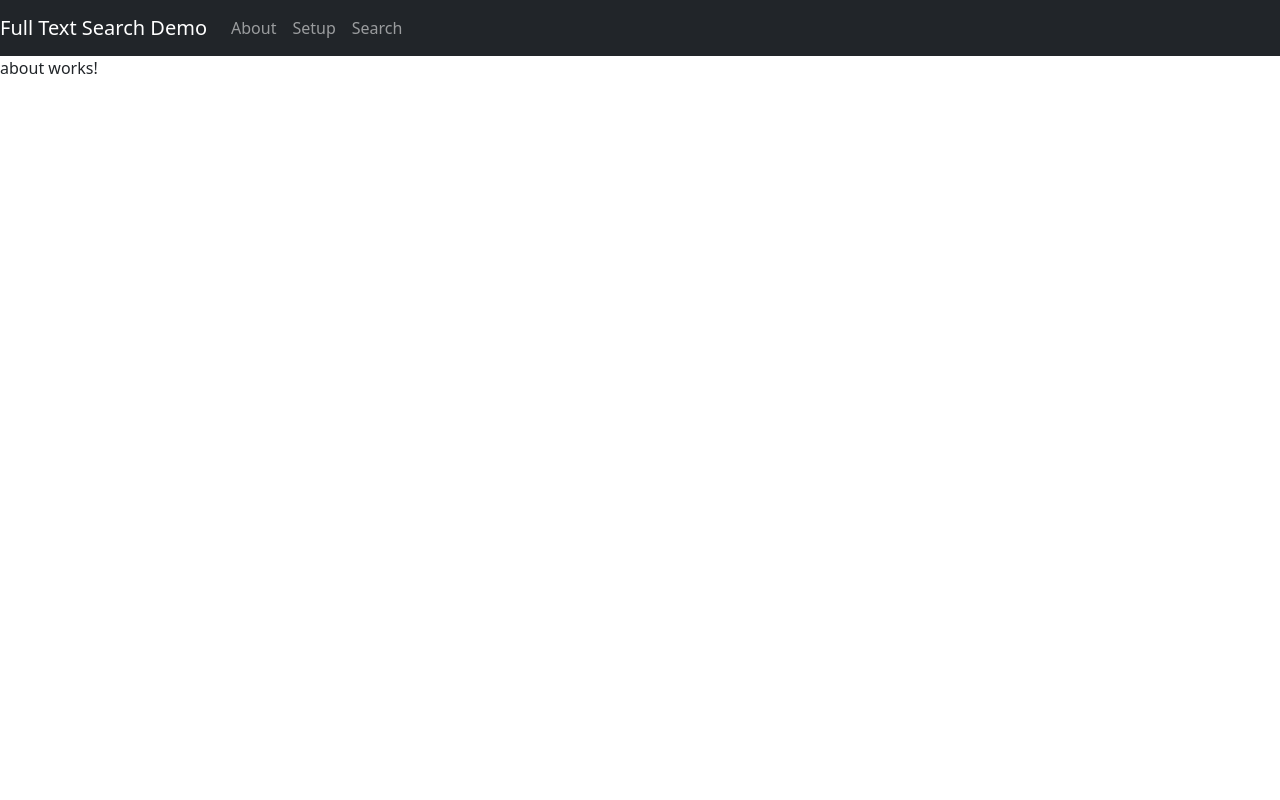
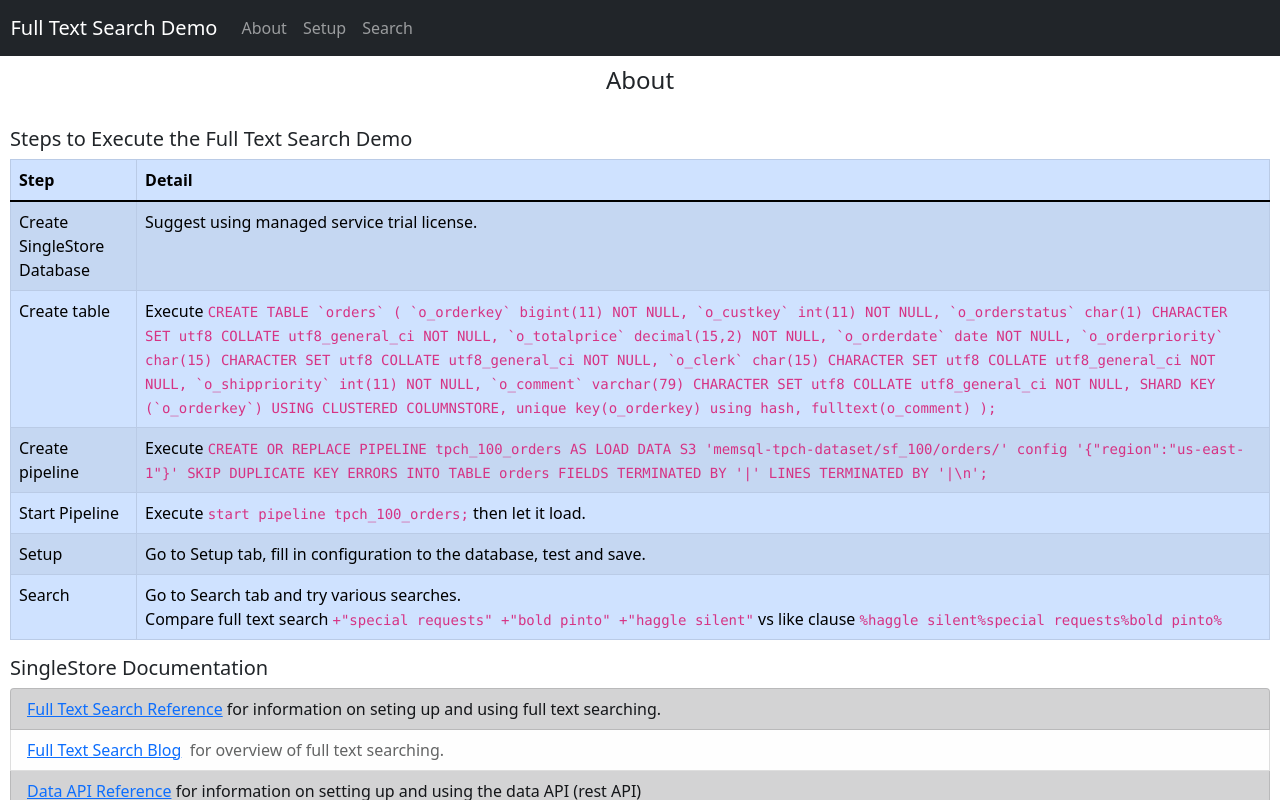
Before and after one commit to JohnRTurner/JohnRTurner.github.io, an Angular app: page /about in a window 1280 px wide. Built offline with nearby package versions, Linux system fonts and the light colour scheme.

Commit message:
Formatted output with tables and added some documentation.

```diff
--- a/src/app/about/about.component.html
+++ b/src/app/about/about.component.html
@@ -1 +1,82 @@
-<p>about works!</p>
+<div style="padding: 10px; overflow: auto; height: 100%">
+  <h4 class="text-center">About</h4><br>
+  <h5>Steps to Execute the Full Text Search Demo</h5>
+  <table class="table table-striped table-bordered table-primary">
+    <thead>
+    <tr>
+      <th>Step</th>
+      <th>Detail</th>
+    </tr>
+    </thead>
+    <tbody>
+    <tr>
+      <td>Create SingleStore Database</td>
+      <td>Suggest using managed service trial license.</td>
+    </tr>
+    <tr>
+      <td>Create table</td>
+      <td>Execute <code>CREATE TABLE `orders` (
+        `o_orderkey` bigint(11) NOT NULL,
+        `o_custkey` int(11) NOT NULL,
+        `o_orderstatus` char(1) CHARACTER SET utf8 COLLATE utf8_general_ci NOT NULL,
+        `o_totalprice` decimal(15,2) NOT NULL,
+        `o_orderdate` date NOT NULL,
+        `o_orderpriority` char(15) CHARACTER SET utf8 COLLATE utf8_general_ci NOT NULL,
+        `o_clerk` char(15) CHARACTER SET utf8 COLLATE utf8_general_ci NOT NULL,
+        `o_shippriority` int(11) NOT NULL,
+        `o_comment` varchar(79) CHARACTER SET utf8 COLLATE utf8_general_ci NOT NULL,
+        SHARD KEY (`o_orderkey`) USING CLUSTERED COLUMNSTORE,
+        unique key(o_orderkey) using hash,
+        fulltext(o_comment)
+        );</code></td>
+    </tr>
+    <tr>
+      <td>Create pipeline</td>
+      <td>Execute <code>CREATE OR REPLACE PIPELINE tpch_100_orders
+        AS LOAD DATA S3 'memsql-tpch-dataset/sf_100/orders/'
+        config '{{ '{' }}"region":"us-east-1"{{ '}' }}'
+        SKIP DUPLICATE KEY ERRORS
+        INTO TABLE orders
+        FIELDS TERMINATED BY '|'
+        LINES TERMINATED BY '|\n';</code></td>
+    </tr>
+    <tr>
+      <td>Start Pipeline</td>
+      <td>Execute <code>start pipeline tpch_100_orders;</code> then let it load.</td>
+    </tr>
+    <tr>
+      <td>Setup</td>
+      <td>Go to Setup tab, fill in configuration to the database, test and save.</td>
+    </tr>
+    <tr>
+      <td>Search</td>
+      <td>Go to Search tab and try various searches.<br>Compare full text search <code>+"special requests" +"bold pinto" +"haggle silent"</code>
+        vs like clause <code>%haggle silent%special requests%bold pinto%</code></td>
+    </tr>
+    </tbody>
+  </table>
+
+  <h5>SingleStore Documentation</h5>
+  <ul class = "list-group">
+    <li class="list-group-item list-group-item-dark">
+      <a href = "https://docs.singlestore.com/managed-service/en/reference/sql-reference/full-text-search-functions/match.html" target="_blank">Full Text Search Reference</a>
+      for information on seting up and using full text searching.
+    </li>
+    <li class="list-group-item list-group-item-light">
+      <a href = "https://www.singlestore.com/blog/full-text-search-in-memsql/" target="_blank">Full Text Search Blog</a>&nbsp;
+      for overview of full text searching.
+    </li>
+    <li class="list-group-item list-group-item-dark">
+      <a href="https://docs.singlestore.com/managed-service/en/reference/data-api.html" target="_blank">Data API Reference</a>
+      for information on setting up and using the data API (rest API)
+    </li>
+    <li class="list-group-item list-group-item-light">
+      <a href = "https://github.com/JohnRTurner/JohnRTurner.github.io" target="_blank">Source Code</a>&nbsp;
+      Code used to create this demo.
+    </li>
+    <li class="list-group-item list-group-item-dark">
+      <a href="https://johnrturner.github.io" target="_blank">This Demo</a>
+      Demo running via the github
+    </li>
+  </ul>
+</div>
--- a/src/app/app.component.html
+++ b/src/app/app.component.html
@@ -1,7 +1,7 @@
 <div style="height: 100vh;display: flex;flex-direction: column; overflow: hidden" >
   <div style="position: sticky; position: -webkit-sticky; top: 0; z-index: 1000;">
     <nav class="navbar navbar-expand navbar-dark bg-dark">
-      <a href="index.html" class="navbar-brand">Full Text Search Demo</a>
+      <a routerLink="about" class="navbar-brand">&nbsp; Full Text Search Demo</a>
       <div class="navbar-nav mr-auto">
         <li class="nav-item">
           <a routerLink="about" class="nav-link">About</a>
--- a/src/app/search/search.component.html
+++ b/src/app/search/search.component.html
@@ -1,6 +1,6 @@
-<div class="list row" style="width: auto;margin: 10px; height: 100%; overflow-y: hidden; margin-bottom: 10px;">
-  <h4 class="text-center">Search</h4>
-  <div class="submit-form">
+<div style="padding: 10px">
+  <h4 class="text-center">Search</h4><br>
+  <div class="submit-form ">
     <div class="form-group form-inline row">
       <!-- <label for="searchString" class = "col-form-label col-sm-2">Search String</label> -->
       <div class="col-sm-8">
@@ -24,7 +24,23 @@
       </div>
     </div>
   </div>
-  <div [innerHtml]="resultString" class="row border-secondary border" style="width: 98%;margin: 10px; height: 70%; overflow-y: auto; margin-bottom: 10px;">
+  <div *ngIf="tablerows.length === 0" [innerHtml]="resultString" class="row border-secondary border" style="width: 98%;margin: 10px; height: 70vh; overflow-y: auto; margin-bottom: 10px;">
+  </div>
+  <div *ngIf="tablerows.length > 0" class="row border-secondary border table-responsive" style="width: 98vw;margin: 10px; height: 70vh; overflow-y: auto; margin-bottom: 10px;">
+    <table class="table table-striped table-bordered table-primary">
+      <thead>
+        <tr>
+          <th *ngFor="let cl of tablecols">{{cl}}</th>
+        </tr>
+      </thead>
+      <tbody>
+        <tr *ngFor="let rw of tablerows">
+           <td *ngFor="let cell of rw">
+             {{pretty(cell)}}
+           </td>
+        </tr>
+      </tbody>
+    </table>
   </div>
 </div>
 <!--
--- a/src/app/search/search.component.ts
+++ b/src/app/search/search.component.ts
@@ -11,6 +11,8 @@
 export class SearchComponent implements OnInit {
   searchString: string = "";
   resultString: string = "";
+  tablecols: string[] = [];
+  tablerows: string[][] = [];
 
   constructor(private singlestore: SinglestoreService, private queryInfo: QueryInfoService) { }
 
@@ -27,25 +29,12 @@
   search() {
     if(this.searchString.length > 0){
       this.resultString = "Searching...";
+      this.tablerows = [];
       this.singlestore.queryTupple({sql: this.queryInfo.getSearchStr(),
                                                args: [this.searchString,this.searchString],
                                                database: this.queryInfo.getDatabase()}
                                   ).subscribe((response:SinglestoreTuppleResponse) => {
-        this.resultString = "";
-        response.results.forEach((result) =>{
-          result.rows.forEach( (row) => {
-            row.forEach((col) => {
-              if(typeof col === "string")
-                this.resultString = this.resultString.concat(col, "<br\>");
-              else
-                this.resultString = this.resultString.concat(JSON.stringify(col), "<br\>");
-            })
-            this.resultString = this.resultString.concat("<br\>");
-          })
-        });
-        if(this.resultString.length < 1){
-          this.resultString = "No results found."
-        }
+        this.parseData(response);
       },error => {
         this.resultString = error.error;
       });
@@ -57,25 +46,12 @@
   searchLike() {
     if(this.searchString.length > 0){
       this.resultString = "Searching...";
+      this.tablerows = [];
       this.singlestore.queryTupple({sql: this.queryInfo.getLikeStr(),
                                                 args: [this.searchString],
                                                 database: this.queryInfo.getDatabase()
                                                }).subscribe((response:SinglestoreTuppleResponse) => {
-        this.resultString = "";
-        response.results.forEach((result) =>{
-          result.rows.forEach( (row) => {
-            row.forEach((col) => {
-              if(typeof col === "string")
-                this.resultString = this.resultString.concat(col, "<br\>");
-              else
-                this.resultString = this.resultString.concat(JSON.stringify(col), "<br\>");
-            })
-            this.resultString = this.resultString.concat("<br\>");
-          })
-        });
-        if(this.resultString.length < 1){
-          this.resultString = "No results found."
-        }
+        this.parseData(response);
       },error => {
         this.resultString = error.error;
       });
@@ -83,28 +59,16 @@
       this.resultString = "";
     }
   }
+
   highlight() {
     if(this.searchString.length > 0){
       this.resultString = "Searching...";
+      this.tablerows = [];
       this.singlestore.queryTupple({sql: this.queryInfo.getHighlightStr(),
                                                 args: [this.searchString,this.searchString,this.searchString],
                                                 database: this.queryInfo.getDatabase()
                                                }).subscribe((response:SinglestoreTuppleResponse) => {
-        this.resultString = "";
-        response.results.forEach((result) =>{
-          result.rows.forEach( (row) => {
-            row.forEach((col) => {
-              if(typeof col === "string")
-                this.resultString = this.resultString.concat(col, "<br\>");
-              else
-                this.resultString = this.resultString.concat(JSON.stringify(col), "<br\>");
-            })
-            this.resultString = this.resultString.concat("<hr\>");
-          })
-        });
-        if(this.resultString.length < 1){
-          this.resultString = "No results found."
-        }
+        this.parseData(response);
       },error => {
         this.resultString = error.error;
       });
@@ -112,4 +76,30 @@
       this.resultString = "";
     }
   }
+
+  parseData(response:SinglestoreTuppleResponse){
+    this.resultString = "";
+    response.results.forEach((result) =>{
+      this.tablecols = [];
+      result.columns.forEach((col) =>{
+        this.tablecols.push(col.name);
+      });
+      this.tablerows = [];
+      result.rows.forEach( (row) => {
+        this.tablerows.push(row);
+      });
+    });
+
+    if(this.tablerows.length < 1){
+      this.resultString = "No results found."
+    }
+
+  }
+
+  pretty(cel: any) {
+    if(typeof cel !== "string"){
+      return JSON.stringify(cel);
+    }
+    return cel
+  }
 }
--- a/src/app/singlestore/query-info.service.ts
+++ b/src/app/singlestore/query-info.service.ts
@@ -43,11 +43,11 @@
     return this.highlightStr;
   }
   private update(){
-    this.searchStr = 'select ' + this.columnName + ', match(' + this.columnName + ') against (?) as relevancy from ' +
-      this.tableName + ' where match(' + this.columnName + ') against (?) limit 1000';
+    this.searchStr = 'select ' + this.columnName + ', match(' + this.columnName + ') against (?) as Relevancy from ' +
+      this.tableName + ' where match(' + this.columnName + ') against (?) order by 2 desc limit 1000';
     this.likeStr = 'select ' + this.columnName + ' from ' + this.tableName +
       ' where ' + this.columnName + ' like (?) limit 1000';
-    this.highlightStr = 'select HIGHLIGHT(' + this.columnName + ') against (?), match(' + this.columnName +
-      ') against (?) as relevancy from ' + this.tableName + ' where match(' + this.columnName + ') against (?) limit 1000';
+    this.highlightStr = 'select HIGHLIGHT(' + this.columnName + ') against (?) as Highlight, match(' + this.columnName +
+      ') against (?) as Relevancy from ' + this.tableName + ' where match(' + this.columnName + ') against (?) order by 2 desc limit 1000';
   }
 }
--- a/src/app/singlestore/singlestore-tupple-response.ts
+++ b/src/app/singlestore/singlestore-tupple-response.ts
@@ -4,7 +4,7 @@
       name: string;
       dataType: string;
       nullable: boolean;
-    }
+    }[]
     rows: string[][]
   }[]
   error: {
```
Also changed, not shown: 4 other files (tests, documents, lock files or other folders).
